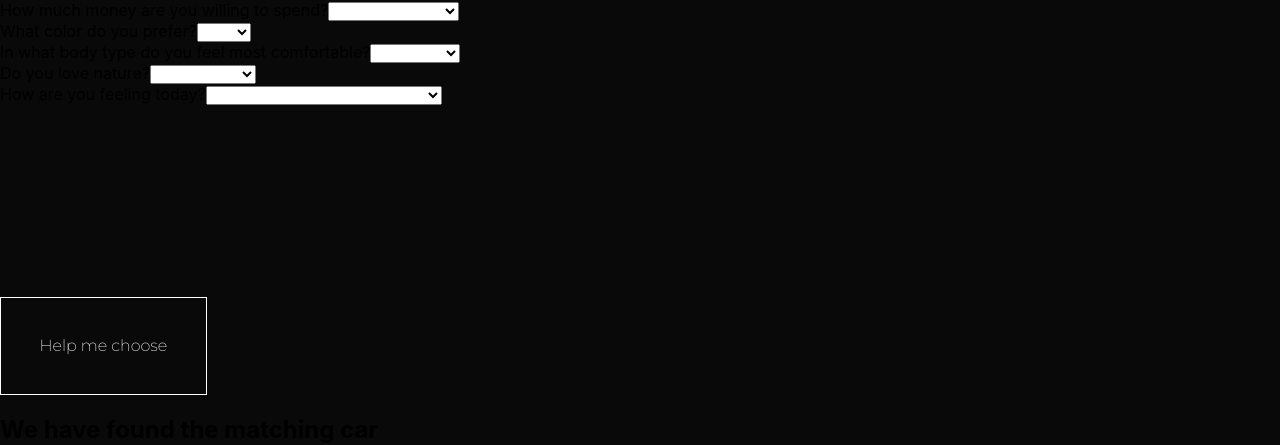
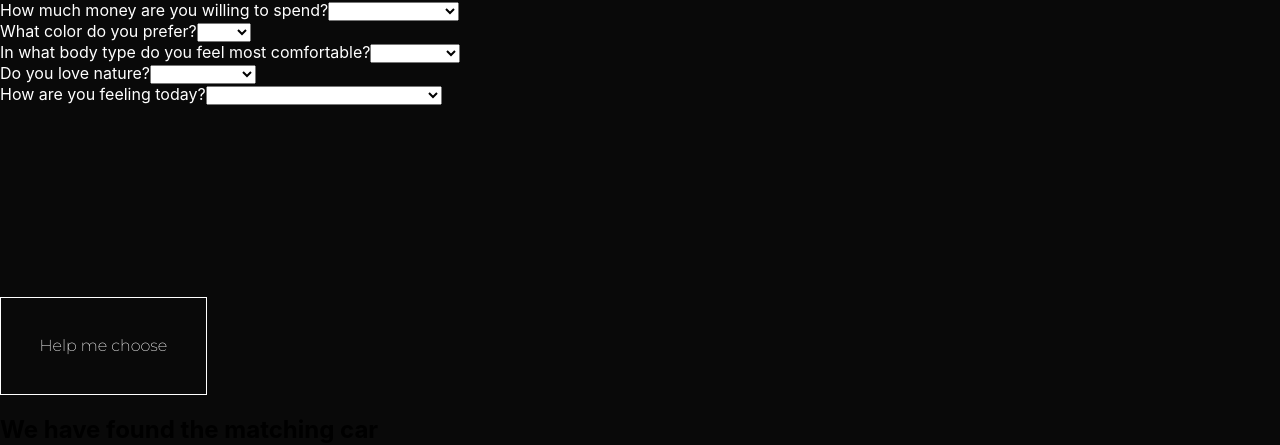
Before and after one commit to SheCodesAus/plus-bris-2021-the-flat-bytes-react, a React (Create React App) app: page /home in a window 1280 px wide. Shown: the top 445 px of the page. Built offline with nearby package versions, Linux system fonts and the light colour scheme.

Commit message:
text fix

```diff
--- a/src/App.css
+++ b/src/App.css
@@ -7,11 +7,15 @@
   row-gap: 10px;
 }
 
-Link {
-  text-decoration: none;
+.form {
+  color: #ffffff;
 }
 
-/* .luxe {
+/* Link {
+  text-decoration: none;
+} */
+/*
+.luxe {
   font-family: "Montserrat", sans-serif;
   border: solid white;
   border-radius: 3mm;
```
